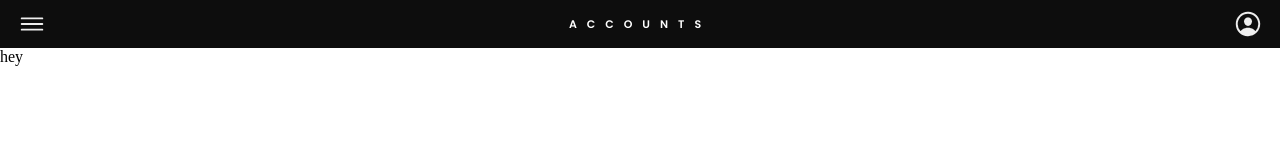
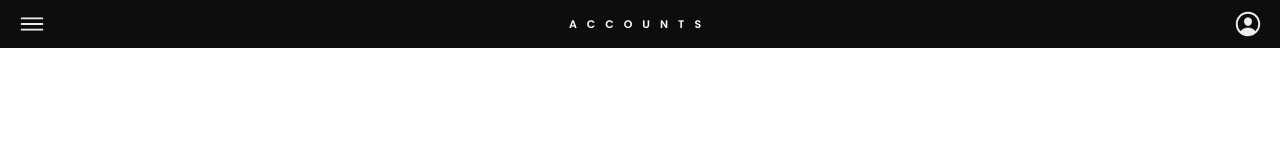
Before and after one commit to MahbodHastam/accounts-client, a Vue app: page /profile in a window 1280 px wide. Shown: the top 160 px of the page. Built offline with nearby package versions, Linux system fonts and the light colour scheme.

Commit message:
remove extra view

```diff
--- a/src/router/index.js
+++ b/src/router/index.js
@@ -27,18 +27,6 @@ const routes = [
     // }
     meta: {
       title: 'Myren | Verify'
-    }
-  },
-  {
-    path: '/profile',
-    name: 'Profile',
-    component: () => import('../views/Profile.vue'),
-    // beforeEnter: (to, from, next) => {
-    //   if (from.name !== 'Home') next({ name: 'Home' })
-    //   else next()
-    // }
-    meta: {
-      title: 'Myren | Profile'
     }
   },
   {
--- a/src/views/Profile.vue
+++ /dev/null
@@ -1,5 +0,0 @@
-<template>
-  <div>
-    hey
-  </div>
-</template>
```
